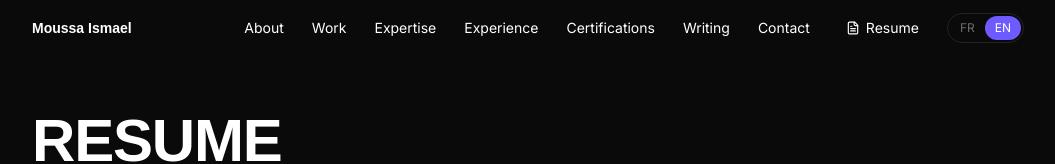
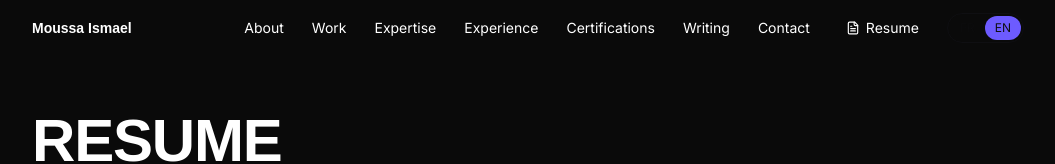
Before and after one commit to Ismail0u/portfolio, a React (Vite) app in the folder portfolio/: page /resume in a window 1280 px wide. Shown: the top 164 px of the page, without its empty margins (112-1167 px from the left). Built offline with nearby package versions, Linux system fonts and the light colour scheme.

Commit message:
feat: introduce reusable navigation and theme components

```diff
--- a/portfolio/src/components/common/LanguageSwitcher.jsx
+++ b/portfolio/src/components/common/LanguageSwitcher.jsx
@@ -10,14 +10,15 @@ export default function LanguageSwitcher({ className = '' }) {
   };
 
   return (
-    <div className={`inline-flex items-center rounded-full border border-white/10 p-0.5 text-xs ${className}`}>
+    <div className={`inline-flex items-center rounded-full border border-fg p-0.5 text-xs ${className}`}>
       {['fr', 'en'].map((lang) => (
         <button
           key={lang}
           onClick={() => setLang(lang)}
           aria-pressed={current === lang}
-          className={`px-2.5 py-1 rounded-full font-medium uppercase transition-colors ${
-            current === lang ? 'bg-accent text-white' : 'text-white/40 hover:text-white'
+          className={`px-2.5 py-1 rounded-full font-medium uppercase transition-colors
+            hover:cursor-pointer ${
+            current === lang ? 'bg-accent text-fg' : 'text-fg/40 hover:text-fg'
           }`}
         >
           {lang}
--- a/portfolio/src/components/common/PageHeader.jsx
+++ b/portfolio/src/components/common/PageHeader.jsx
@@ -1,15 +1,7 @@
 import React from 'react';
 import { motion } from 'framer-motion';
-import { SectionHeading } from '../sections/Hero';
-
-const fadeUp = {
-  hidden: { opacity: 0, y: 16 },
-  visible: (delay = 0) => ({
-    opacity: 1,
-    y: 0,
-    transition: { duration: 0.5, delay, ease: 'easeOut' },
-  }),
-};
+import SectionHeading from './SectionHeading';
+import { fadeUp } from '../../constants/motionVariants';
 
 export default function PageHeader({ top, bottom, description }) {
   return (
@@ -23,7 +15,7 @@ export default function PageHeader({ top, bottom, description }) {
           animate="visible"
           variants={fadeUp}
           custom={0.1}
-          className="mt-5 text-white/60 text-base sm:text-lg max-w-2xl leading-relaxed"
+          className="mt-5 text-fg/60 text-base sm:text-lg max-w-2xl leading-relaxed"
         >
           {description}
         </motion.p>
--- /dev/null
+++ b/portfolio/src/components/common/SectionHeading.jsx
@@ -0,0 +1,20 @@
+import React from 'react';
+
+/**
+ * Titre à deux niveaux : ligne pleine + ligne muted, même taille.
+ * Pattern réutilisé par toutes les sections (Hero, Projects, Timeline,
+ * Skills, Certifications, Contact...) — factorisé ici pour éviter les
+ * imports croisés vers Hero.jsx et respecter la limite de lignes/fichier.
+ */
+export default function SectionHeading({ top, bottom, align = 'left' }) {
+  return (
+    <h2
+      className={`font-display font-bold uppercase leading-[0.95] tracking-tight text-4xl sm:text-5xl lg:text-6xl ${
+        align === 'center' ? 'text-center' : 'text-left'
+      }`}
+    >
+      <span className="block text-fg">{top}</span>
+      <span className="block text-fg-soft">{bottom}</span>
+    </h2>
+  );
+}
--- /dev/null
+++ b/portfolio/src/components/common/ThemeToggle.jsx
@@ -0,0 +1,25 @@
+import React from 'react';
+import { Sun, Moon } from 'lucide-react';
+import { useTheme } from '../../context/ThemeContext';
+
+/**
+ * Bouton bascule clair/sombre — accessible (aria-pressed, label explicite)
+ * et cohérent avec le reste du design system (accent2 violet au survol).
+ */
+export default function ThemeToggle({ className = '' }) {
+  const { theme, toggleTheme } = useTheme();
+  const isDark = theme === 'dark';
+
+  return (
+    <button
+      type="button"
+      onClick={toggleTheme}
+      aria-pressed={isDark}
+      aria-label={isDark ? 'Activer le thème clair' : 'Activer le thème sombre'}
+      title={isDark ? 'Thème clair' : 'Thème sombre'}
+      className={`relative w-8 h-8 flex items-center justify-center rounded-full border border-fg/10 text-fg/60 hover:text-accent2 hover:border-accent2/40 transition-colors ${className}`}
+    >
+      {isDark ? <Sun className="w-4 h-4" /> : <Moon className="w-4 h-4" />}
+    </button>
+  );
+}
```
